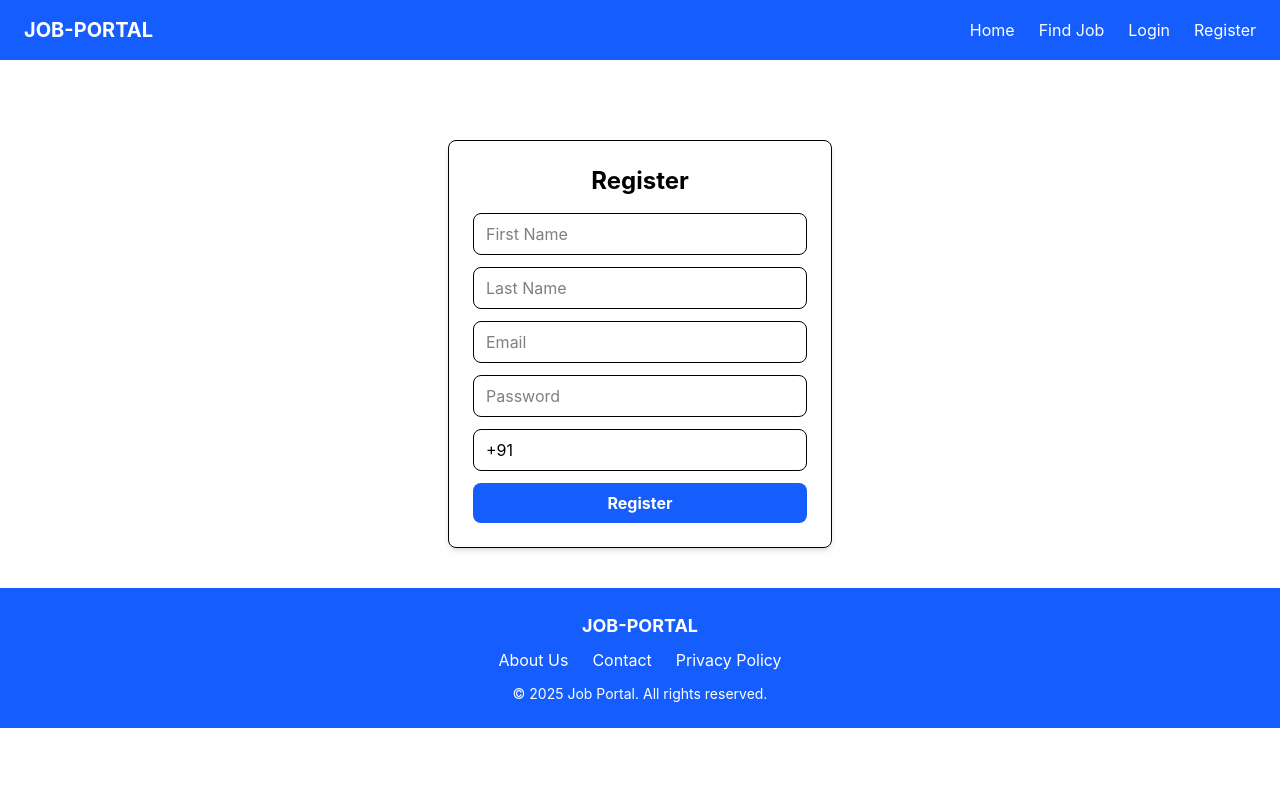
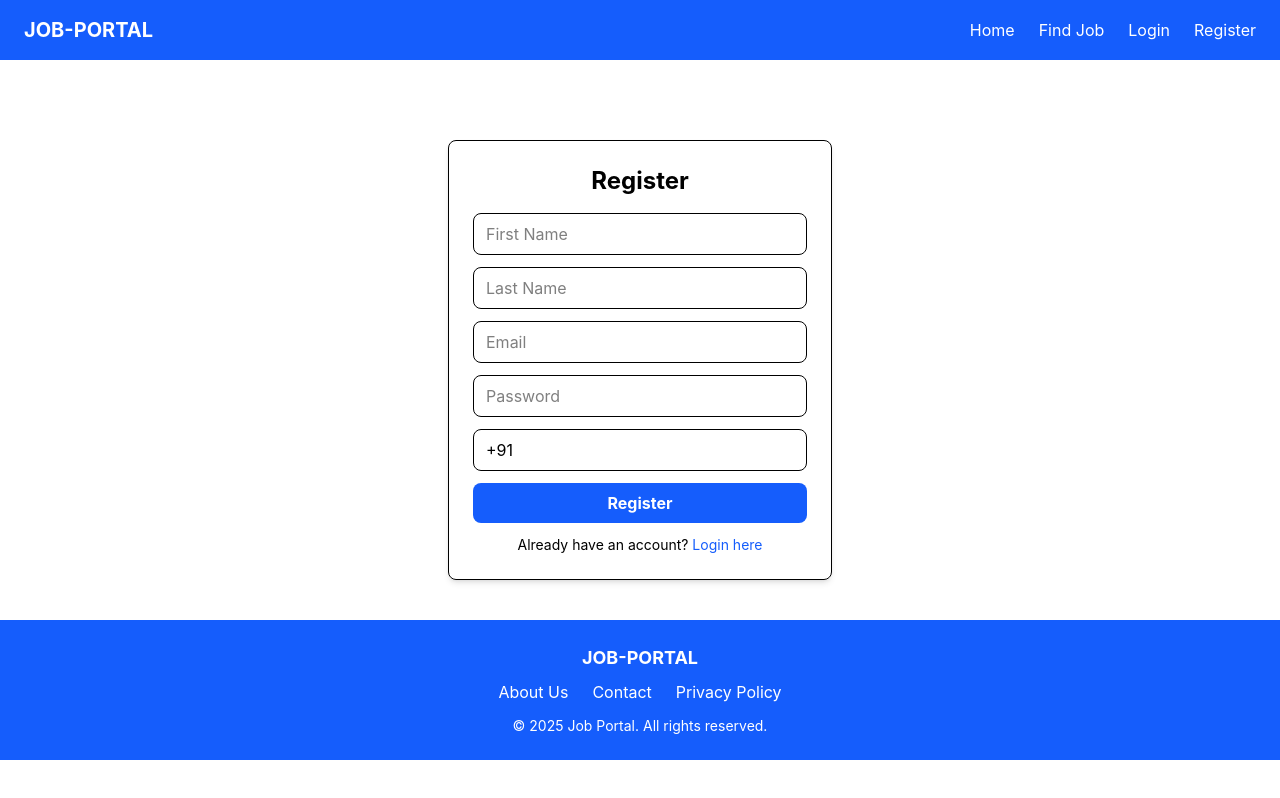
Before and after one commit to abhishekprajapativns/Job_Portal, a React (Vite) app: page /register in a window 1280 px wide. Built offline with nearby package versions, Linux system fonts and the light colour scheme.

Commit message:
add login link in register page and redirect

```diff
--- a/src/Pages/Register.jsx
+++ b/src/Pages/Register.jsx
@@ -1,7 +1,10 @@
+import { useNavigate, Link } from "react-router-dom";
 import axios from "axios";
 import { useState } from "react";
 
 function Register() {
+  const navigate = useNavigate();
+
   const [formData, setFormData] = useState({
     firstName: "",
     lastName: "",
@@ -17,6 +20,7 @@ function Register() {
         formData,
       );
       alert(res.data.message);
+      navigate("/login");
     } catch (error) {
       alert(error.response.data.message);
     }
@@ -79,6 +83,14 @@ function Register() {
       >
         Register
       </button>
+
+      <p className="text-center mt-3 text-sm">
+        Already have an account?
+        <Link to="/login" className="text-blue-600">
+          {" "}
+          Login here
+        </Link>
+      </p>
     </div>
   );
 }
```
